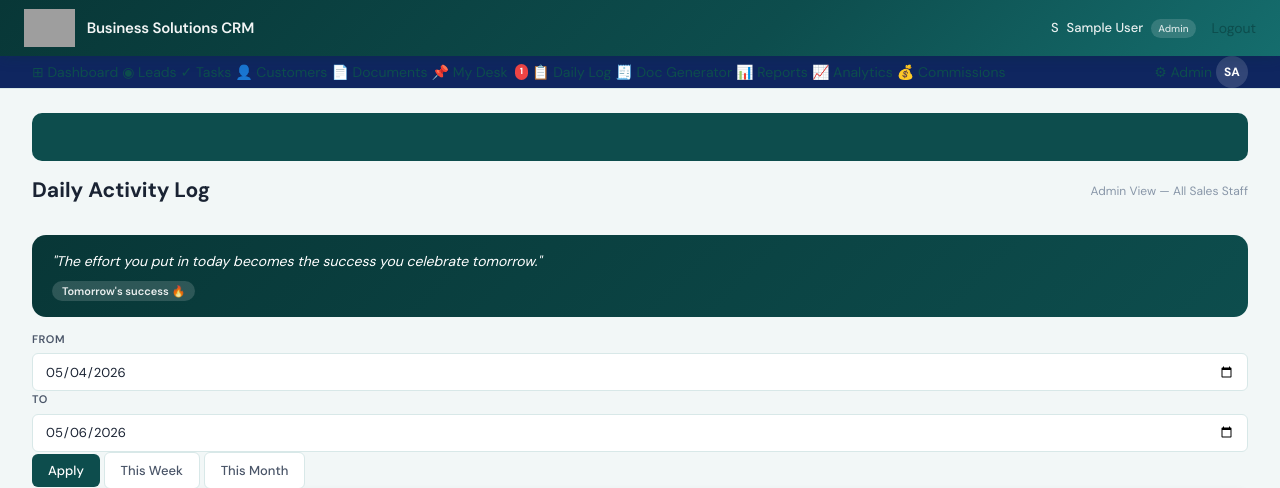
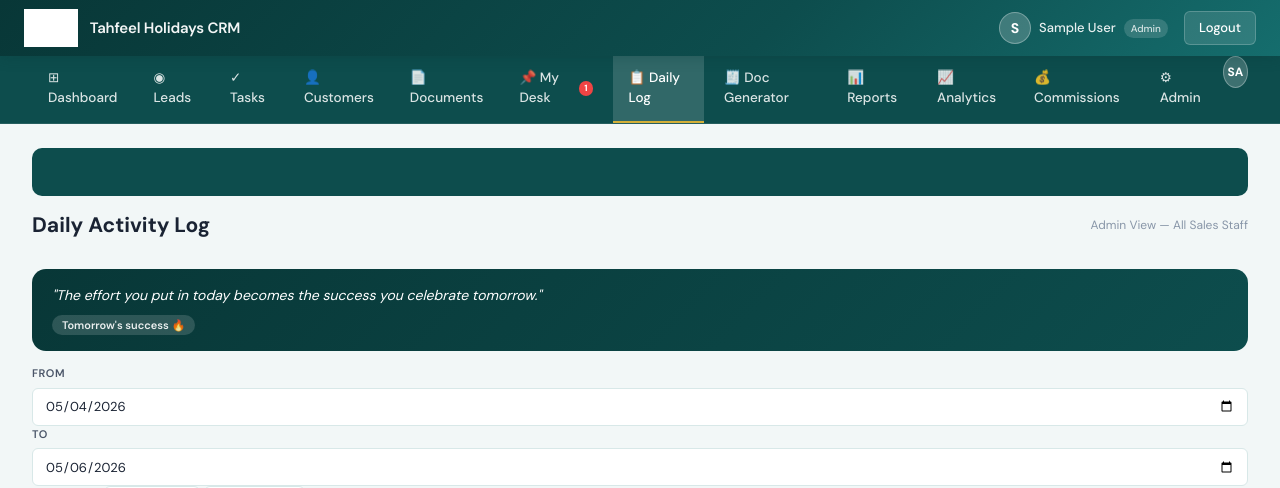
Before and after one commit to tahfeelholidayz-code/tahfeel-holidays-crm, a Flask app: page /activity in a window 1280 px wide. Shown: the top 488 px of the page. Run offline with Flask 3, Linux system fonts and the light colour scheme; the visitor is signed in with stand-in values (Sample User, id 1); data comes from the database, SQL or seed files in the repository; data that the repository does not hold is empty; parts of the project's set-up code (start-up, migrations or seed data) failed here and were passed over; grey boxes are pictures that could not be loaded.

Commit message:
Fix logo and navigation visibility
- Fix logo path to use logo_transparent.png
- Add white filter to logo for visibility on dark background
- Update brand title to 'Tahfeel Holidays CRM'
- Fix navigation bar colors - make text/icons white and visible
- Add hover and active states to nav items
- Add gold accent border for active nav items
- Fix topbar avatar and logout button styling
- Improve overall contrast and readability

```diff
--- a/static/css/tahfeel.css
+++ b/static/css/tahfeel.css
@@ -113,6 +113,20 @@ input, select, textarea, button { font-family: var(--font); }
   height: 18px;
   opacity: .8;
 }
+.topbar-avatar {
+  width: 32px;
+  height: 32px;
+  background: rgba(255,255,255,.2);
+  border-radius: 50%;
+  display: flex;
+  align-items: center;
+  justify-content: center;
+  color: white;
+  font-size: 14px;
+  font-weight: 700;
+  border: 1.5px solid rgba(255,255,255,.3);
+}
+.topbar-logout,
 .btn-logout {
   background: rgba(255,255,255,.12);
   color: white;
@@ -123,10 +137,14 @@ input, select, textarea, button { font-family: var(--font); }
   font-weight: 500;
   cursor: pointer;
   transition: var(--transition);
+  text-decoration: none;
+  display: inline-block;
 }
+.topbar-logout:hover,
 .btn-logout:hover {
   background: rgba(255,255,255,.18);
   border-color: rgba(255,255,255,.3);
+  color: white;
 }
 
 /* ── Layout Container ──────────────────────────────────── */
--- a/templates/macros.html
+++ b/templates/macros.html
@@ -1,8 +1,8 @@
 {% macro topbar() %}
 <div class="topbar">
   <div class="topbar-brand">
-    <img src="/static/img/logo_white.png" alt="Tahfeel" class="topbar-logo">
-    <span class="topbar-title">Business Solutions CRM</span>
+    <img src="/static/img/logo_transparent.png" alt="Tahfeel" class="topbar-logo" style="filter:brightness(0) invert(1);">
+    <span class="topbar-title">Tahfeel Holidays CRM</span>
   </div>
   <div class="topbar-right">
     <div class="topbar-user">
@@ -44,32 +44,44 @@
   <a href="/admin/backup/export" style="background:#FAEEDA;color:#633806;padding:4px 14px;border-radius:20px;font-weight:700;font-size:11px;text-decoration:none;white-space:nowrap;margin-left:16px;">⬇ Download Backup</a>
 </div>
 {% endif %}
-<div class="nav" style="background:#0F2660;">
-  <a href="/dashboard" {% if active=='dashboard' %}class="active"{% endif %} style="display:flex;align-items:center;gap:5px;">⊞ Dashboard</a>
+<div class="nav" style="background:#0D4D4D;border-bottom:1px solid rgba(255,255,255,.1);">
+  <a href="/dashboard" {% if active=='dashboard' %}class="active"{% endif %} style="display:flex;align-items:center;gap:6px;color:rgba(255,255,255,.85);text-decoration:none;padding:12px 16px;font-size:13.5px;font-weight:500;border-bottom:2px solid transparent;transition:all .2s;">⊞ Dashboard</a>
   {% if session.role != 'finance' %}
-  <a href="/leads" {% if active=='leads' or active=='add_lead' %}class="active"{% endif %} style="display:flex;align-items:center;gap:5px;">◉ Leads</a>
+  <a href="/leads" {% if active=='leads' or active=='add_lead' %}class="active"{% endif %} style="display:flex;align-items:center;gap:6px;color:rgba(255,255,255,.85);text-decoration:none;padding:12px 16px;font-size:13.5px;font-weight:500;border-bottom:2px solid transparent;transition:all .2s;">◉ Leads</a>
   {% endif %}
-  <a href="/jobs" {% if active=='jobs' %}class="active"{% endif %} style="display:flex;align-items:center;gap:5px;">✓ Tasks</a>
-  <a href="/customers" {% if active=='customers' %}class="active"{% endif %} style="display:flex;align-items:center;gap:5px;">👤 Customers</a>
-  <a href="/documents" {% if active=='documents' %}class="active"{% endif %} style="display:flex;align-items:center;gap:5px;">📄 Documents</a>
-  <a href="/desk" {% if active=='desk' %}class="active"{% endif %} style="display:flex;align-items:center;gap:5px;">📌 My Desk{% if session.get('unread_mentions',0) > 0 %}<span style="background:#EF4444;color:white;font-size:9px;font-weight:700;padding:1px 5px;border-radius:10px;margin-left:2px;">{{ session.get('unread_mentions',0) }}</span>{% endif %}</a>
+  <a href="/jobs" {% if active=='jobs' %}class="active"{% endif %} style="display:flex;align-items:center;gap:6px;color:rgba(255,255,255,.85);text-decoration:none;padding:12px 16px;font-size:13.5px;font-weight:500;border-bottom:2px solid transparent;transition:all .2s;">✓ Tasks</a>
+  <a href="/customers" {% if active=='customers' %}class="active"{% endif %} style="display:flex;align-items:center;gap:6px;color:rgba(255,255,255,.85);text-decoration:none;padding:12px 16px;font-size:13.5px;font-weight:500;border-bottom:2px solid transparent;transition:all .2s;">👤 Customers</a>
+  <a href="/documents" {% if active=='documents' %}class="active"{% endif %} style="display:flex;align-items:center;gap:6px;color:rgba(255,255,255,.85);text-decoration:none;padding:12px 16px;font-size:13.5px;font-weight:500;border-bottom:2px solid transparent;transition:all .2s;">📄 Documents</a>
+  <a href="/desk" {% if active=='desk' %}class="active"{% endif %} style="display:flex;align-items:center;gap:6px;color:rgba(255,255,255,.85);text-decoration:none;padding:12px 16px;font-size:13.5px;font-weight:500;border-bottom:2px solid transparent;transition:all .2s;">📌 My Desk{% if session.get('unread_mentions',0) > 0 %}<span style="background:#EF4444;color:white;font-size:9px;font-weight:700;padding:1px 5px;border-radius:10px;margin-left:2px;">{{ session.get('unread_mentions',0) }}</span>{% endif %}</a>
   {% if session.role in ['admin', 'sales'] %}
-  <a href="/activity" {% if active=='activity' %}class="active"{% endif %} style="display:flex;align-items:center;gap:5px;">📋 Daily Log</a>
+  <a href="/activity" {% if active=='activity' %}class="active"{% endif %} style="display:flex;align-items:center;gap:6px;color:rgba(255,255,255,.85);text-decoration:none;padding:12px 16px;font-size:13.5px;font-weight:500;border-bottom:2px solid transparent;transition:all .2s;">📋 Daily Log</a>
   {% endif %}
-  <a href="/invoice" {% if active=='invoice' %}class="active"{% endif %} style="display:flex;align-items:center;gap:5px;">🧾 Doc Generator</a>
+  <a href="/invoice" {% if active=='invoice' %}class="active"{% endif %} style="display:flex;align-items:center;gap:6px;color:rgba(255,255,255,.85);text-decoration:none;padding:12px 16px;font-size:13.5px;font-weight:500;border-bottom:2px solid transparent;transition:all .2s;">🧾 Doc Generator</a>
   {% if session.role in ['admin', 'finance', 'sales', 'operations'] %}
-  <a href="/reports" {% if active=='reports' %}class="active"{% endif %} style="display:flex;align-items:center;gap:5px;">📊 Reports</a>
+  <a href="/reports" {% if active=='reports' %}class="active"{% endif %} style="display:flex;align-items:center;gap:6px;color:rgba(255,255,255,.85);text-decoration:none;padding:12px 16px;font-size:13.5px;font-weight:500;border-bottom:2px solid transparent;transition:all .2s;">📊 Reports</a>
   {% endif %}
   {% if session.role in ['admin', 'finance'] %}
-  <a href="/analytics" {% if active=='analytics' %}class="active"{% endif %} style="display:flex;align-items:center;gap:5px;">📈 Analytics</a>
-  <a href="/partner-commissions" {% if active=='partner-commissions' %}class="active"{% endif %} style="display:flex;align-items:center;gap:5px;">💰 Commissions</a>
+  <a href="/analytics" {% if active=='analytics' %}class="active"{% endif %} style="display:flex;align-items:center;gap:6px;color:rgba(255,255,255,.85);text-decoration:none;padding:12px 16px;font-size:13.5px;font-weight:500;border-bottom:2px solid transparent;transition:all .2s;">📈 Analytics</a>
+  <a href="/partner-commissions" {% if active=='partner-commissions' %}class="active"{% endif %} style="display:flex;align-items:center;gap:6px;color:rgba(255,255,255,.85);text-decoration:none;padding:12px 16px;font-size:13.5px;font-weight:500;border-bottom:2px solid transparent;transition:all .2s;">💰 Commissions</a>
   {% endif %}
   <div style="flex:1;"></div>
   {% if session.role == 'admin' %}
-  <a href="/admin" class="admin-link {% if active=='admin' %}active{% endif %}" style="display:flex;align-items:center;gap:5px;">⚙ Admin</a>
+  <a href="/admin" class="admin-link {% if active=='admin' %}active{% endif %}" style="display:flex;align-items:center;gap:6px;color:rgba(255,255,255,.85);text-decoration:none;padding:12px 16px;font-size:13.5px;font-weight:500;border-bottom:2px solid transparent;transition:all .2s;">⚙ Admin</a>
   {% endif %}
-  <div style="width:32px;height:32px;background:rgba(255,255,255,0.15);border-radius:50%;display:flex;align-items:center;justify-content:center;color:white;font-size:12px;font-weight:700;">{{ session.user_name[:2].upper() if session.user_name else 'U' }}</div>
+  <div style="width:32px;height:32px;background:rgba(255,255,255,0.2);border-radius:50%;display:flex;align-items:center;justify-content:center;color:white;font-size:12px;font-weight:700;border:1px solid rgba(255,255,255,.3);">{{ session.user_name[:2].upper() if session.user_name else 'U' }}</div>
 </div>
+<style>
+.nav a:hover {
+  background:rgba(255,255,255,.1);
+  color:white !important;
+}
+.nav a.active {
+  background:rgba(255,255,255,.15);
+  border-bottom-color:#D4AF37 !important;
+  color:white !important;
+  font-weight:600;
+}
+</style>
 {% endmacro %}
 
 {% macro welcome(now) %}
```
